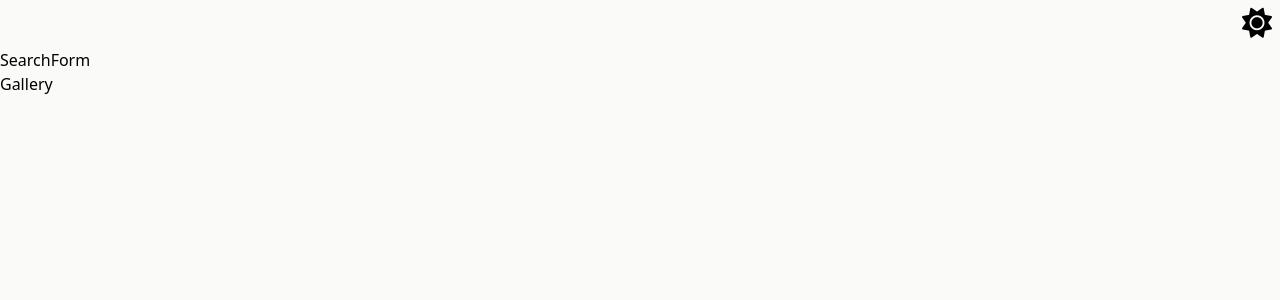
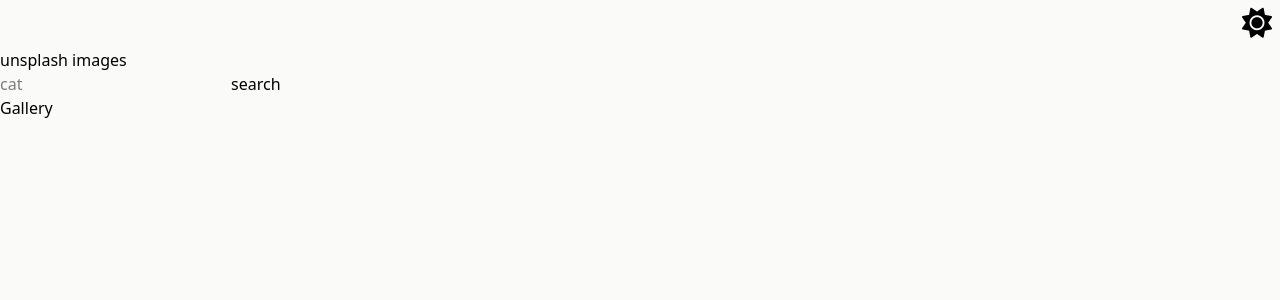
Before and after one commit to cankskrk/Unsplash-Images, a React (Vite) app: page / in a window 1280 px wide. Shown: the top 300 px of the page. Built offline with nearby package versions, Linux system fonts and the light colour scheme.

Commit message:
feat: add SearchForm component

```diff
--- a/src/components/SearchForm.tsx
+++ b/src/components/SearchForm.tsx
@@ -1,5 +1,27 @@
 const SearchForm = () => {
-  return <div>SearchForm</div>;
+  const handleSubmit = (e: React.FormEvent<HTMLFormElement>) => {
+    e.preventDefault();
+    const form = e.currentTarget;
+    const searchInput = form.elements.namedItem("search") as HTMLInputElement;
+
+    const searchValue = searchInput?.value;
+
+    if (!searchValue) return;
+
+    console.log(searchValue);
+
+    searchInput.value = "";
+  };
+
+  return (
+    <section>
+      <h1>unsplash images</h1>
+      <form className="" onSubmit={handleSubmit}>
+        <input type="text" name="search" placeholder="cat" />
+        <button>search</button>
+      </form>
+    </section>
+  );
 };
 
 export default SearchForm;
```
